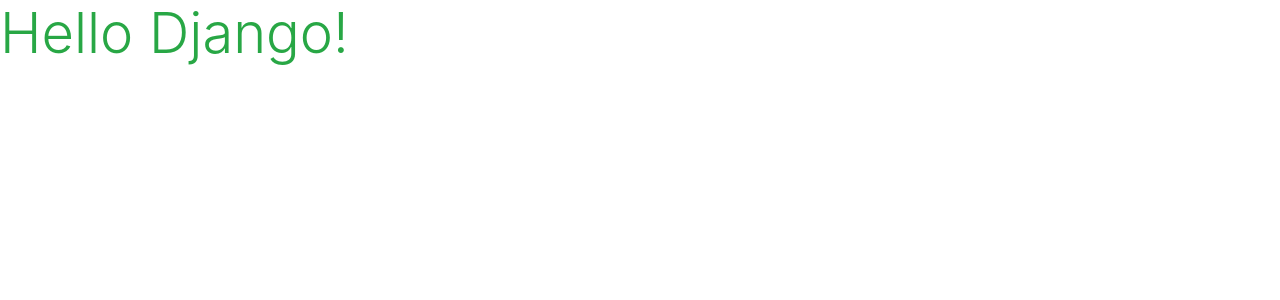
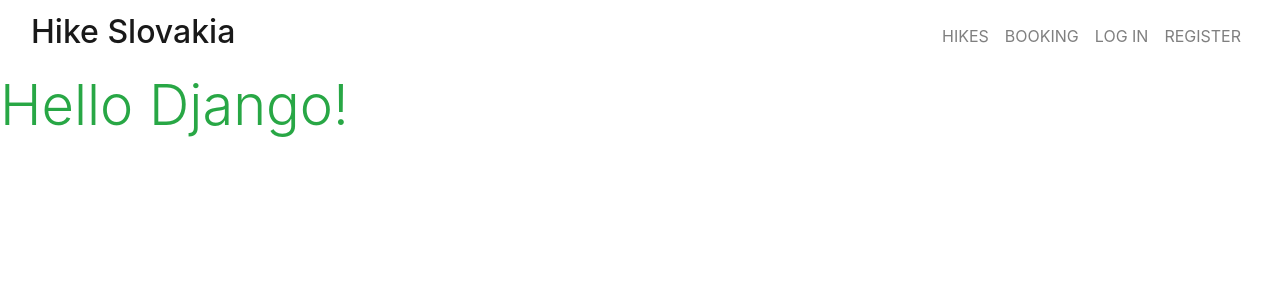
Before and after one commit to monika-hrda/hike-slovakia, a Django app: page / in a window 1280 px wide. Shown: the top 300 px of the page. Run offline with Django 3.2, Linux system fonts and the light colour scheme.

Commit message:
Add navbar with Django template logic to base.html

```diff
--- a/templates/base.html
+++ b/templates/base.html
@@ -42,7 +42,49 @@
 
 <body>
 
-    <header class="container-fluid"></header>
+    <header class="container-fluid">
+        <!-- NAVBAR (code from https://getbootstrap.com/docs/4.6/components/navbar/ & customized) -->
+        <nav class="navbar navbar-expand-md navbar-light bg-white">
+            <a class="navbar-brand" href="{% url 'home' %}">
+                <h2>Hike Slovakia</h2>
+            </a>
+            <button class="navbar-toggler" type="button" data-toggle="collapse" data-target="#navbarSupportedContent"
+                aria-controls="navbarSupportedContent" aria-expanded="false" aria-label="Toggle navigation">
+                <span class="navbar-toggler-icon"></span>
+            </button>
+
+            <div class="collapse navbar-collapse" id="navbarSupportedContent">
+                <ul class="navbar-nav ml-auto text-uppercase">
+                    <li class="nav-item">
+                        <a class="nav-link" href="#">Hikes</a>
+                    </li>
+                    <li class="nav-item">
+                        <a class="nav-link" href="#">Booking</a>
+                    </li>
+                    {% if request.user.is_authenticated %}
+                        <li class="nav-item">
+                            <a class="nav-link" href="#">My Profile</a>
+                        </li>
+                        {% if request.user.is_superuser %}
+                            <li class="nav-item">
+                                <a class="nav-link" href="#">Hikes Management</a>
+                            </li>
+                        {% endif %}
+                        <li class="nav-item">
+                            <a class="nav-link" href="{% url 'account_logout' %}">Log out</a>
+                        </li>
+                    {% else %}
+                        <li class="nav-item">
+                            <a class="nav-link" href="{% url 'account_login' %}">Log in</a>
+                        </li>
+                        <li class="nav-item">
+                            <a class="nav-link" href="{% url 'account_signup' %}">Register</a>
+                        </li>
+                    {% endif %}
+                </ul>
+            </div>
+        </nav>
+    </header>
 
     {% if messages %}
         <div class="message-container"></div>
```
